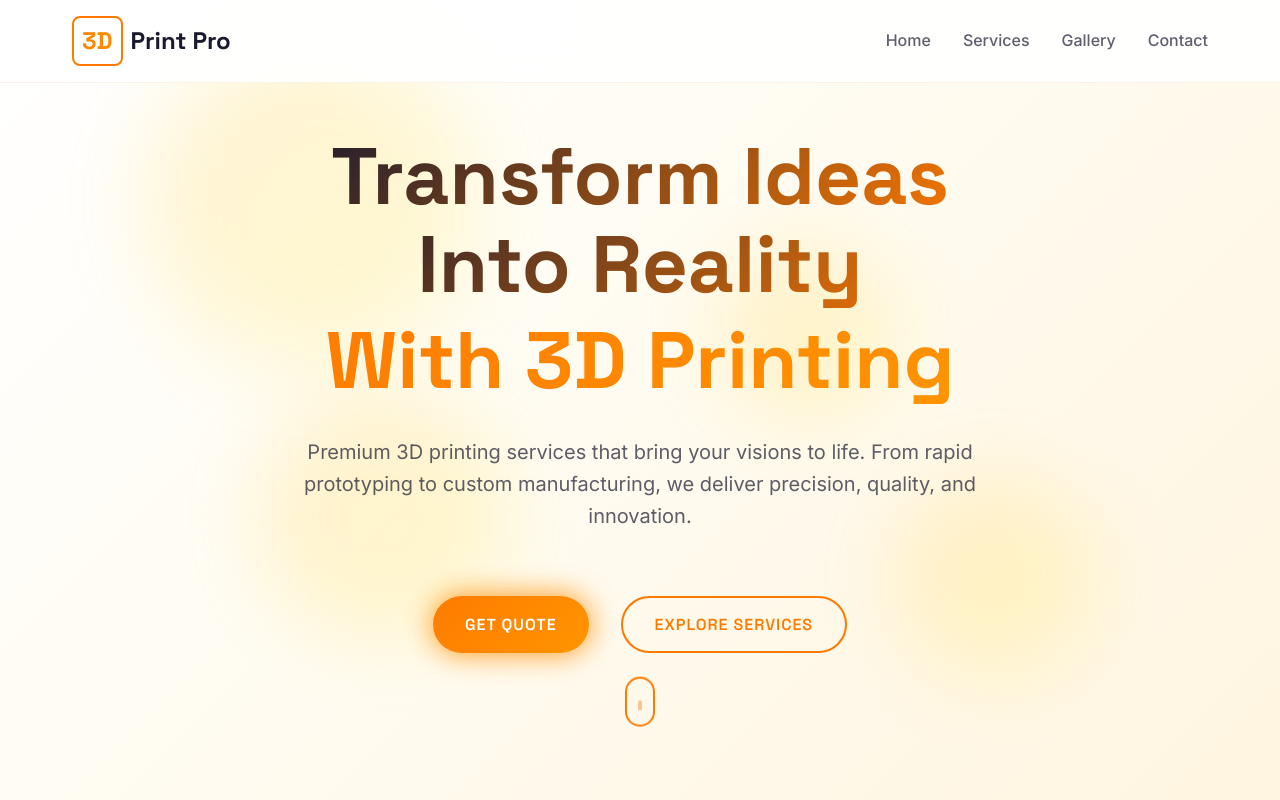
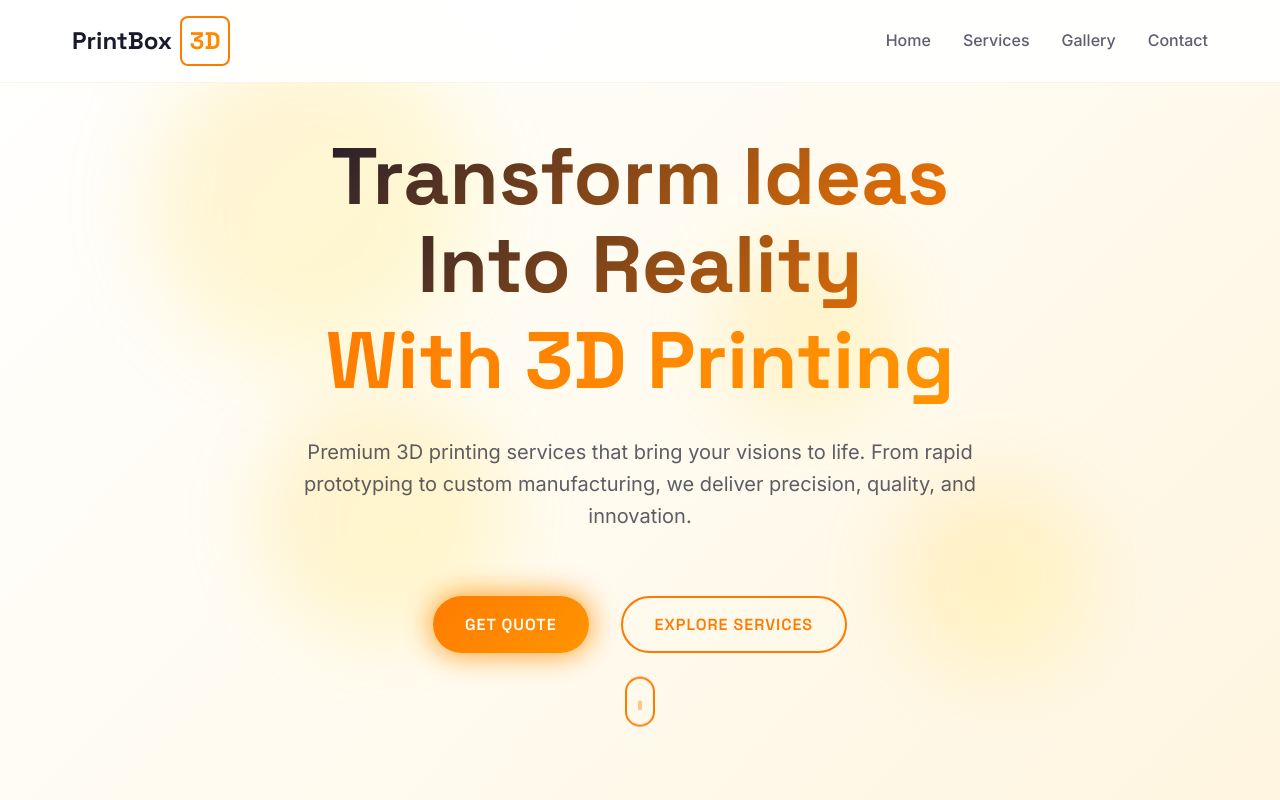
Before and after one commit to AjayBendale99/3d_printing_website, a plain HTML site: page index.html in a window 1280 px wide. Shown: the top 800 px of the page. Drawn offline with Linux system fonts and the light colour scheme.

Commit message:
Add files via upload

```diff
--- a/index.html
+++ b/index.html
@@ -3,7 +3,7 @@
 <head>
     <meta charset="UTF-8">
     <meta name="viewport" content="width=device-width, initial-scale=1.0">
-    <title>3D Print Pro - Transform Ideas Into Reality</title>
+    <title>PrintBox 3D - Transform Ideas Into Reality</title>
     <link rel="preconnect" href="https://fonts.googleapis.com">
     <link rel="preconnect" href="https://fonts.gstatic.com" crossorigin>
     <link href="https://fonts.googleapis.com/css2?family=Space+Grotesk:wght@300;400;500;600;700&family=Inter:wght@300;400;500;600;700&display=swap" rel="stylesheet">
@@ -15,8 +15,8 @@
         <div class="container">
             <div class="nav-wrapper">
                 <div class="logo">
+                    <span class="logo-text">PrintBox</span>
                     <span class="logo-icon">3D</span>
-                    <span class="logo-text">Print Pro</span>
                 </div>
                 <ul class="nav-menu">
                     <li><a href="#home" class="nav-link">Home</a></li>
@@ -311,8 +311,8 @@
             <div class="footer-content">
                 <div class="footer-section">
                     <div class="footer-logo">
+                        <span class="logo-text">PrintBox</span>
                         <span class="logo-icon">3D</span>
-                        <span class="logo-text">Print Pro</span>
                     </div>
                     <p class="footer-description">Transforming ideas into reality with cutting-edge 3D printing technology.</p>
                     <div class="social-links">
@@ -369,7 +369,7 @@
                 </div>
             </div>
             <div class="footer-bottom">
-                <p>&copy; 2025 3D Print Pro. All rights reserved.</p>
+                <p>&copy; 2025 PrintBox 3D. All rights reserved.</p>
             </div>
         </div>
     </footer>
```
